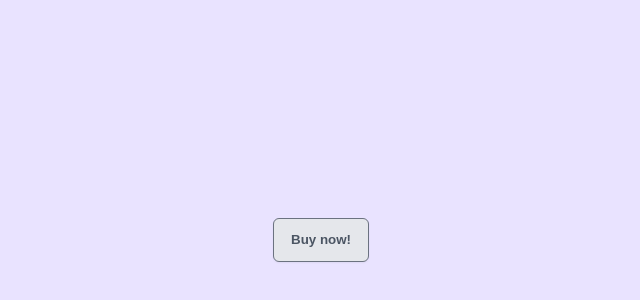
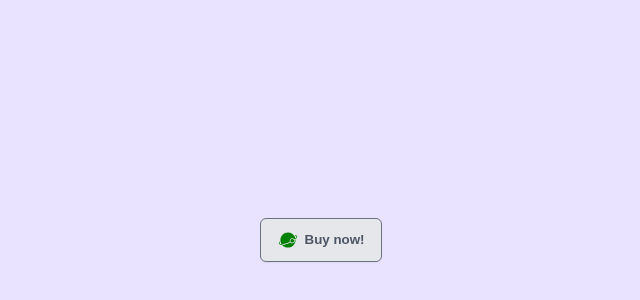
Before and after one commit to NicholasCloud4/button-react, a React (Vite) app: page / in a window 1280 px wide. Shown: the part 160-460 px from the top of the page, without its empty margins (319-959 px from the left). Built offline with nearby package versions, Linux system fonts and the light colour scheme.

Commit message:
Understanding props.children

```diff
--- a/package.json
+++ b/package.json
@@ -11,7 +11,8 @@
   },
   "dependencies": {
     "react": "^18.3.1",
-    "react-dom": "^18.3.1"
+    "react-dom": "^18.3.1",
+    "react-icons": "^5.4.0"
   },
   "devDependencies": {
     "@eslint/js": "^9.15.0",
--- a/src/App.jsx
+++ b/src/App.jsx
@@ -1,13 +1,13 @@
 import React from 'react'
 import './App.css'
 import Button from './components/Button'
+import { GiMoonOrbit } from "react-icons/gi";
 
 
 function App() {
-
   return (
     <main>
-      <Button>Buy now!</Button>
+      <Button><GiMoonOrbit />Buy now!</Button>
     </main>
   )
 }
--- a/src/index.css
+++ b/src/index.css
@@ -27,4 +27,13 @@ button {
   padding: 9px 17px;
   border-radius: 6px;
   line-height: 24px;
+  display: flex;
+  align-items: center;
 }
+
+button>svg {
+  margin-right: 7px;
+  color: green;
+  height: 20px;
+  width: 20px;
+}
```
Also changed, not shown: 1 other file (tests, documents, lock files or other folders).
